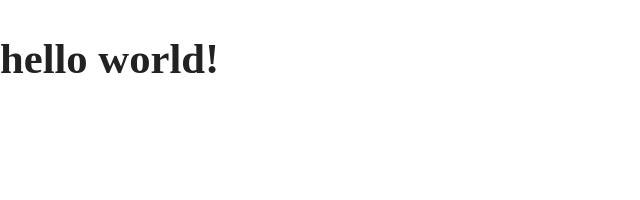
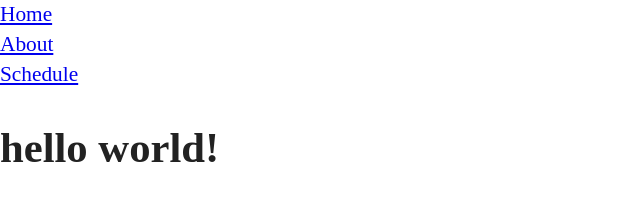
Before and after one commit to qitofu/project-3, a plain HTML site: page index.html in a window 1280 px wide. Shown: the whole page, without its empty margins (0-640 px from the left). Drawn offline with Linux system fonts and the light colour scheme.

Commit message:
nav and favicon

```diff
--- a/index.html
+++ b/index.html
@@ -3,33 +3,34 @@
 
 <head>
   <meta charset="utf-8"/>
-  <title>Your Title</title>
-  <meta name="description" content="Describe your website here."/>
+  <title>Blubu The Blahaj Birthday</title>
+  <meta name="description" content="Blahaj birthday invite"/>
   <meta name="viewport" content="width=device-width, initial-scale=1, minimum-scale=1" />
 
   <!-- Defines preview content that will be displayed when your site is linked on twitter, reddit, etc-->
   <meta name="robots" content="index,follow" />
-  <meta property="og:title" content="Your Title"/>
+  <meta property="og:title" content="Blubu The Blahaj Birthday"/>
   <meta property="og:type" content="Article"/>
   <meta property="og:url" content="https://github.com/">
   <meta property="og:image" content="exampleImage.jpg"/>
   <meta name="twitter:card" content="summary" />
-
   <link rel="manifest" href="site.webmanifest"/>
-  <link rel="apple-touch-icon" href="icon.png"/>
-
-  <!-- Link to your favicon. Place favicon in the root directory -->
-  <link rel="icon" href="https://github.com/favicon.ico" />
-
+  <link rel="icon" href="https://assets.blahaj.land/pictures/blahaj-team-icon.png"/>
   <link rel="stylesheet" href="normalize.css"/>
   <link rel="stylesheet" href="style.css"/>
   <script src="/script.js" defer></script>
-
   <meta name="theme-color" content="#fafafa"/>
 </head>
-
 <body>
-  <header></header>
+  <header>
+    <nav>
+            <ul class="navlinks">
+               <li><a href="#">Home</a></li>
+               <li><a href="#">About</a></li>
+               <li><a href="#">Schedule</a></li>
+            </ul>
+         </nav>
+  </header>
   <main>
     <h1>hello world!</h1>
   </main>
```
